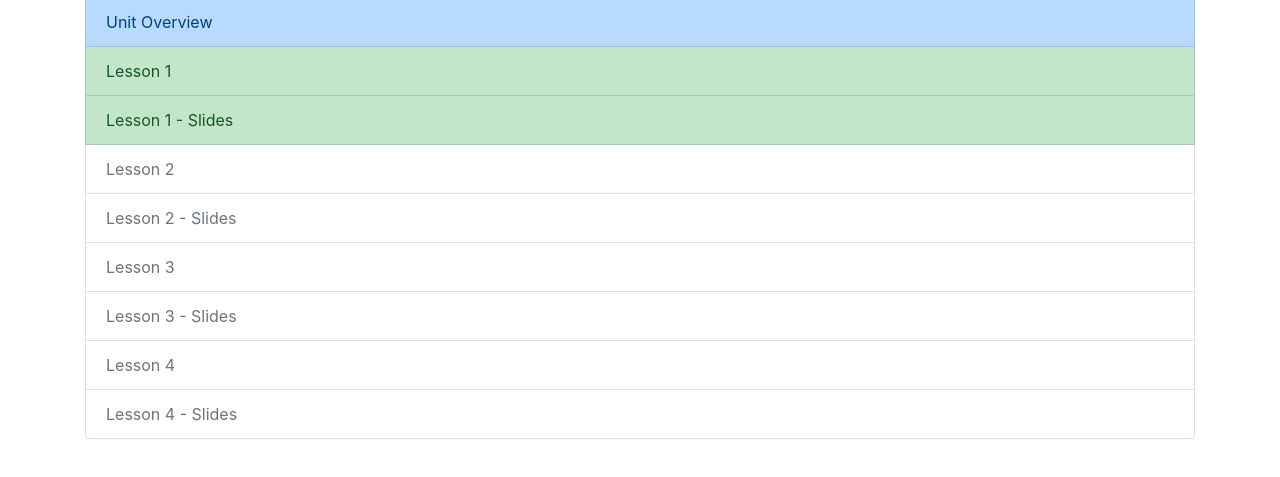
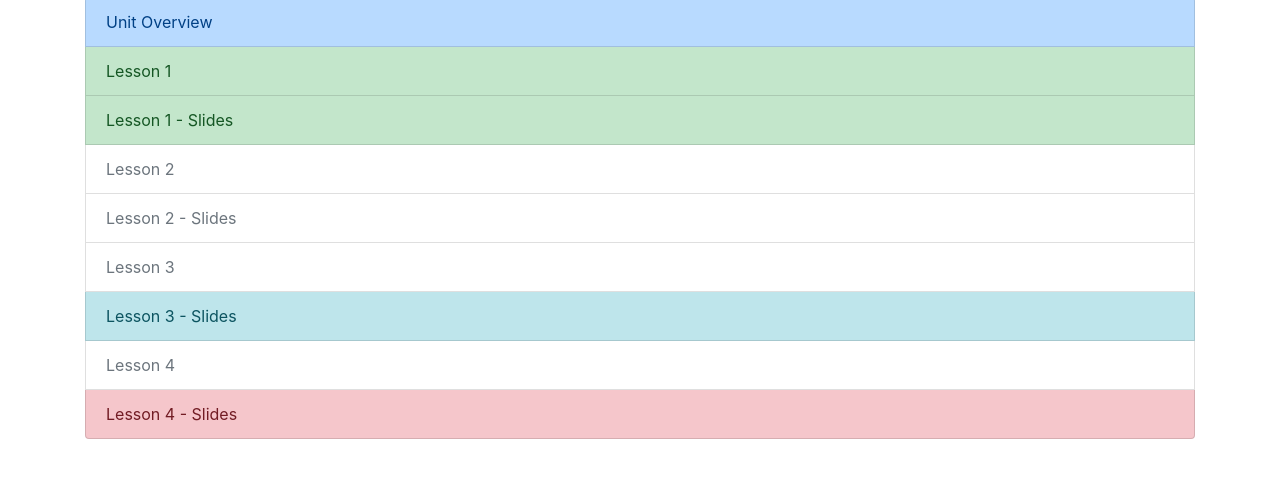
Before and after one commit to epensinger/curriculum, a plain HTML site: page softwareEngineering/U3IntroToJavascript/index.html in a window 1280 px wide. Shown: the part 81-558 px from the top of the page. Drawn offline with nearby package versions, Linux system fonts and the light colour scheme.

Commit message:
add slides for L3 and L4 to index.html

```diff
--- a/softwareEngineering/U3IntroToJavascript/index.html
+++ b/softwareEngineering/U3IntroToJavascript/index.html
@@ -32,9 +32,9 @@
         <a href="#" class="list-group-item list-group-item-action list-group-item-warning disabled">Lesson 2</a>
         <a href="#" class="list-group-item list-group-item-action list-group-item-warning disabled">Lesson 2 - Slides</a>
         <a href="#" class="list-group-item list-group-item-action list-group-item-info disabled">Lesson 3</a>
-        <a href="#" class="list-group-item list-group-item-action list-group-item-info disabled">Lesson 3 - Slides</a>
+        <a href="https://epensinger.github.io/curriculum/softwareEngineering/RevealSlides/U3L3-Variables_Slides.html" class="list-group-item list-group-item-action list-group-item-info">Lesson 3 - Slides</a>
         <a href="#" class="list-group-item list-group-item-action list-group-item-danger disabled">Lesson 4</a>
-        <a href="#" class="list-group-item list-group-item-action list-group-item-danger disabled">Lesson 4 - Slides</a>
+        <a href="https://epensinger.github.io/curriculum/softwareEngineering/RevealSlides/U3L4-Methods_Slides.html" class="list-group-item list-group-item-action list-group-item-danger">Lesson 4 - Slides</a>
       </div>
 </div>
 
```
